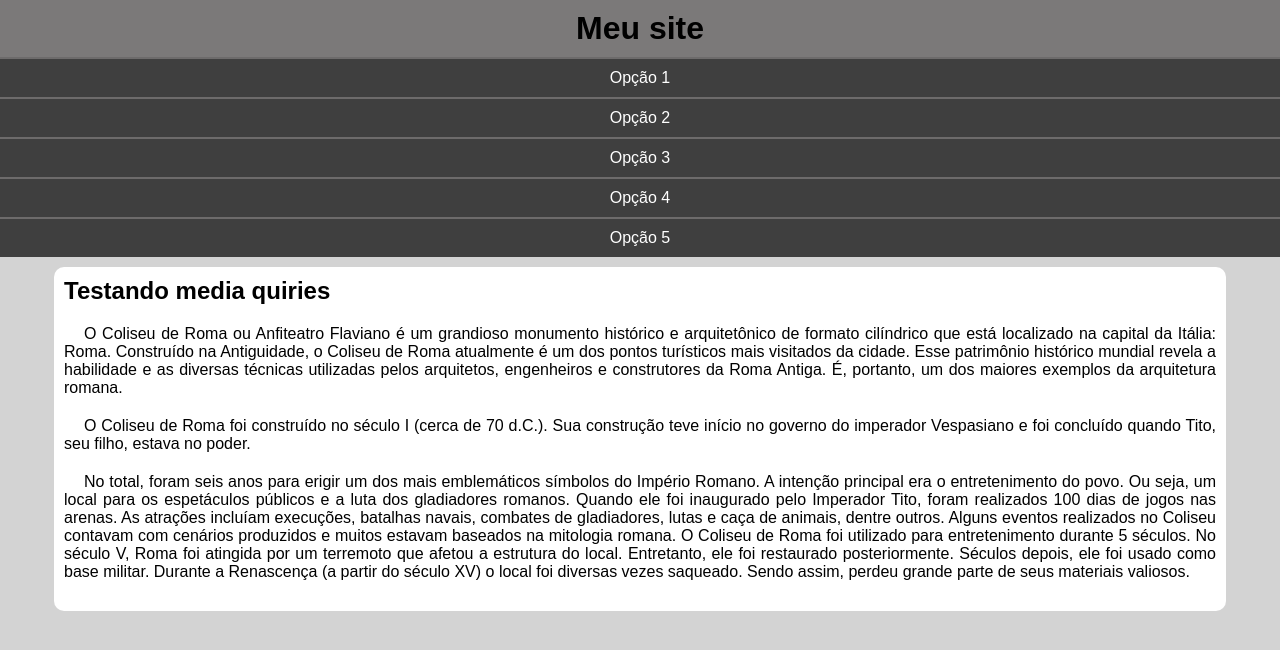
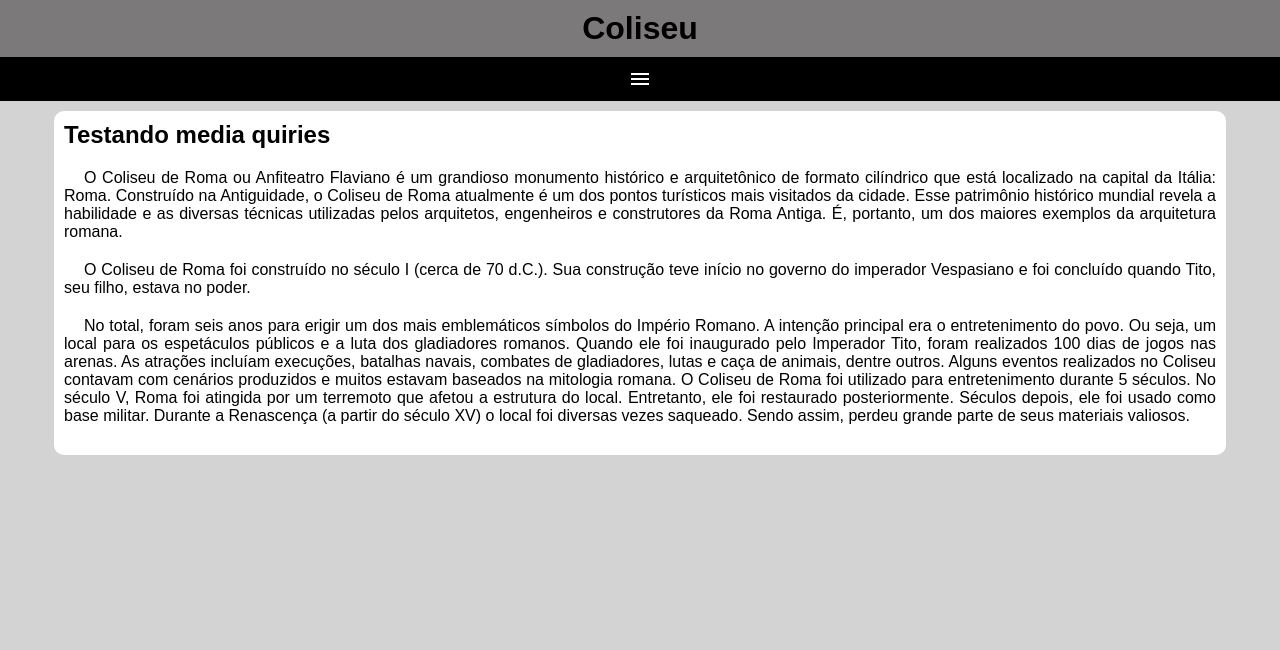
Before and after one commit to LucasPim00/HTML-CSS, a plain HTML site: page AULA 02 (CSS)/EX26(media-queries)/mq05/index.html in a window 1280 px wide. Drawn offline with Linux system fonts and the light colour scheme.

Commit message:
Exercício26

```diff
--- a/AULA 02 (CSS)/EX26(media-queries)/mq05/estilos/style.css
+++ b/AULA 02 (CSS)/EX26(media-queries)/mq05/estilos/style.css
@@ -15,8 +15,20 @@ header > h1
     {padding: 10px;
     text-align: center;}
 
+span#burguer
+    {background-color: black;
+    display: block;
+    color: white;
+    text-align: center;
+    padding: 10px;
+    cursor: pointer;}
+
+span#burguer:hover
+    {background-color: white;
+    color: black;}
+
 menu
-    {display: block;}
+    {display: none;}
 
 menu > ul
     {list-style-type: none;}
--- a/AULA 02 (CSS)/EX26(media-queries)/mq05/index.html
+++ b/AULA 02 (CSS)/EX26(media-queries)/mq05/index.html
@@ -5,18 +5,21 @@
     <meta http-equiv="X-UA-Compatible" content="IE=edge">
     <meta name="viewport" content="width=device-width, initial-scale=1.0">
     <title>Media Query</title>
+    <link href="https://fonts.googleapis.com/icon?family=Material+Icons"rel="stylesheet">
     <link rel="stylesheet" href="estilos/style.css">
 </head>
 <body>
     <header>
-        <h1>Meu site </h1>
-        <menu>
+        <h1>Coliseu </h1>
+
+        <span id="burguer" class="material-icons" onclick="clickMenu()">menu</span>
+        <menu id="itens">
             <ul>
-                <li><a href="#">Opção 1</a></li>
-                <li><a href="#">Opção 2</a></li>
-                <li><a href="#">Opção 3</a></li>
-                <li><a href="#">Opção 4</a></li>
-                <li><a href="#">Opção 5</a></li>
+                <li><a href="#">História</a></li>
+                <li><a href="#">Localização</a></li>
+                <li><a href="#">Fotos</a></li>
+                <li><a href="#">Curiosidades</a></li>
+                <li><a href="#">Notícias</a></li>
             </ul>
         </menu>
     </header>
@@ -45,5 +48,14 @@
                 Sendo assim, perdeu grande parte de seus materiais valiosos.</p>
         </article>
     </main>
+    <script>
+        function clickMenu() {
+            if (itens.style.display == 'block')
+            {itens.style.display = 'none'}
+
+            else {itens.style.display = 'block'}
+
+        }
+    </script>
 </body>
 </html>
```
